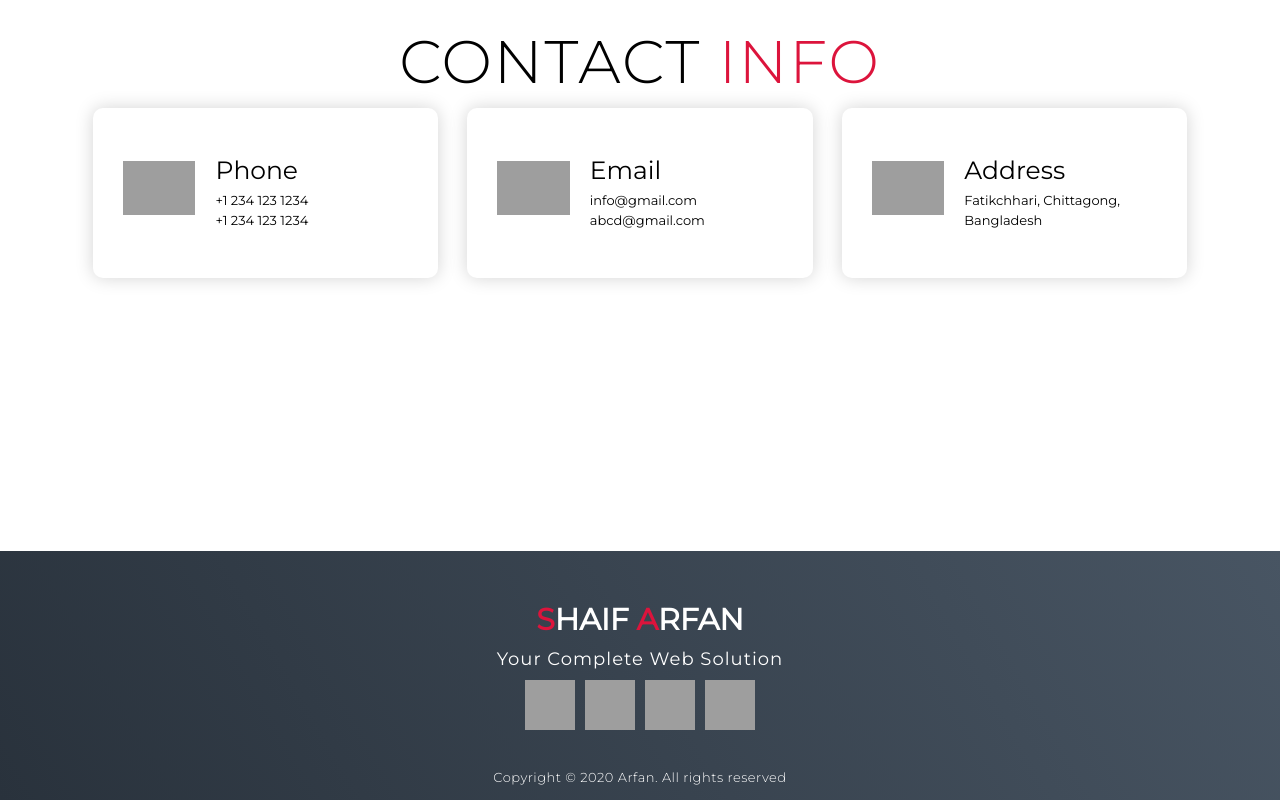
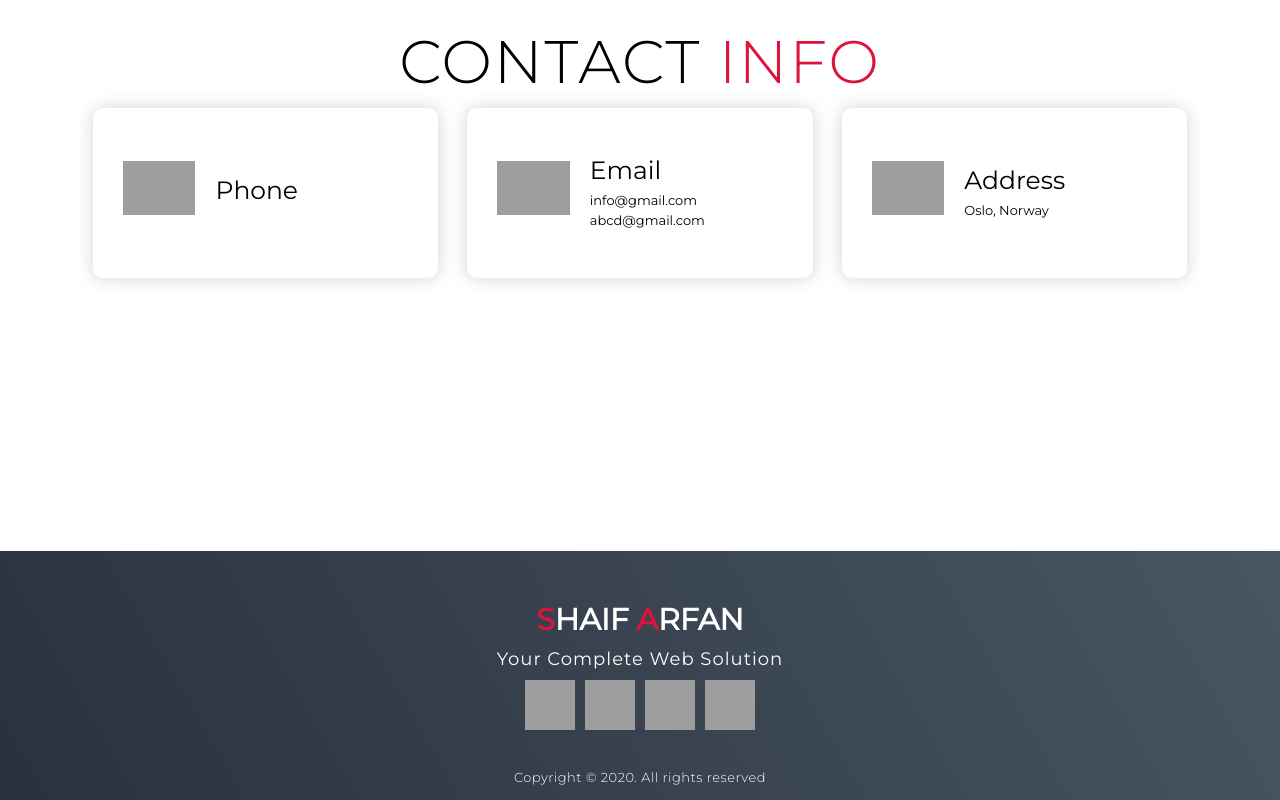
Before and after one commit to Folstad/folstad.github.io, a plain HTML site: page index.html in a window 1280 px wide. Shown: the part 4992-5792 px from the top of the page. Drawn offline with Linux system fonts and the light colour scheme; grey boxes are pictures that could not be loaded.

Commit message:
Update index.html

```diff
--- a/index.html
+++ b/index.html
@@ -193,8 +193,8 @@
           <div class="icon"><img src="https://img.icons8.com/bubbles/100/000000/phone.png" /></div>
           <div class="contact-info">
             <h1>Phone</h1>
-            <h2>+1 234 123 1234</h2>
-            <h2>+1 234 123 1234</h2>
+            <h2></h2>
+            <h2></h2>
           </div>
         </div>
         <div class="contact-item">
@@ -209,7 +209,7 @@
           <div class="icon"><img src="https://img.icons8.com/bubbles/100/000000/map-marker.png" /></div>
           <div class="contact-info">
             <h1>Address</h1>
-            <h2>Fatikchhari, Chittagong, Bangladesh</h2>
+            <h2>Oslo, Norway</h2>
           </div>
         </div>
       </div>
@@ -238,7 +238,7 @@
           <a href="#"><img src="https://img.icons8.com/bubbles/100/000000/behance.png" /></a>
         </div>
       </div>
-      <p>Copyright © 2020 Arfan. All rights reserved</p>
+      <p>Copyright © 2020. All rights reserved</p>
     </div>
   </section>
   <!-- End Footer -->
```
